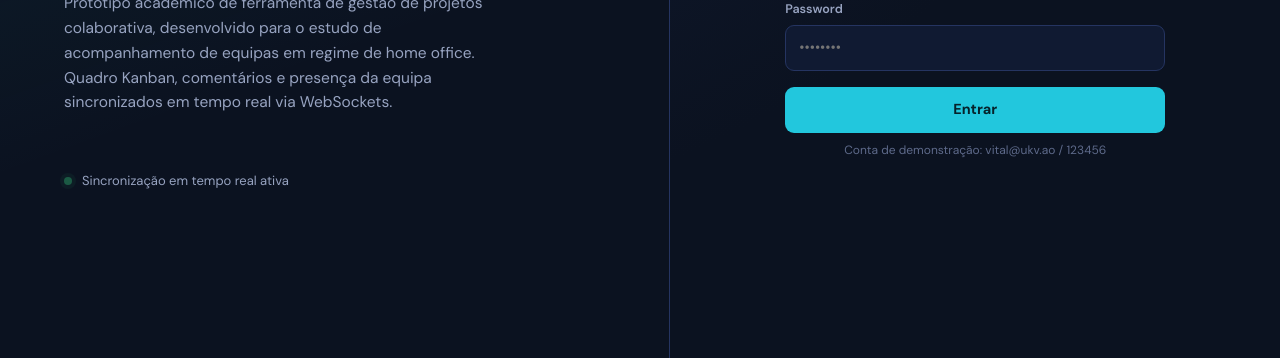
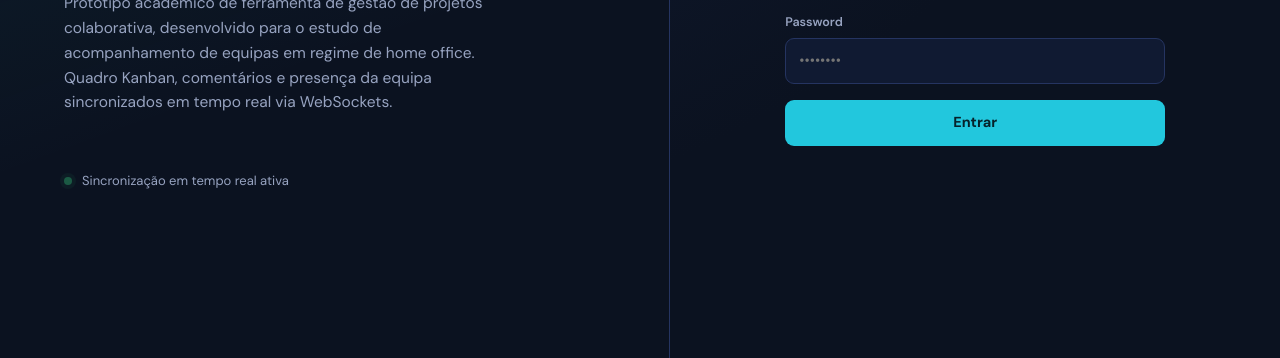
Before and after one commit to Vital572/Meus_Projectos, a website: page public/entrar.html in a window 1280 px wide. Shown: the part 442-800 px from the top of the page. Drawn offline with nearby package versions, Linux system fonts and the light colour scheme.

Commit message:
GPI-Track

```diff
--- a/public/entrar.html
+++ b/public/entrar.html
@@ -47,7 +47,6 @@
             </div>
             <button class="btn btn-primary" type="submit">Entrar</button>
           </form>
-          <div class="hint">Conta de demonstração: vital@ukv.ao / 123456</div>
         </div>
 
         <div id="painel-registo" style="display:none">
```
